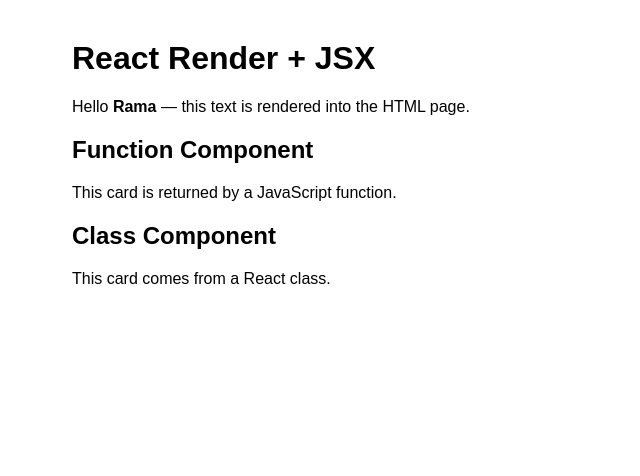
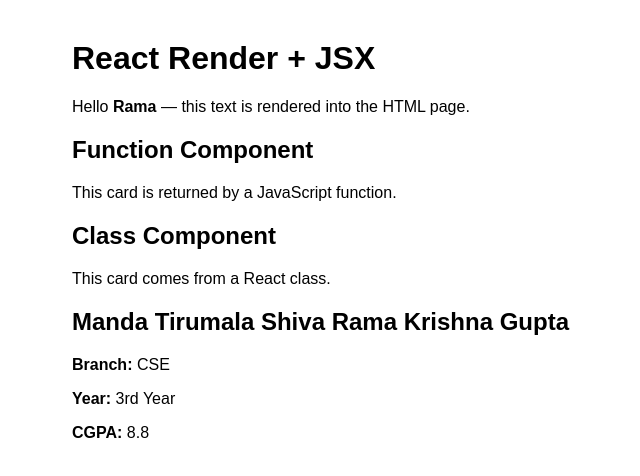
Before and after one commit to shiva31rama-cell/FSD2-LAB-SYLLABUS, a React (Vite) app in the folder 05-react-render-html-jsx-components/: page / in a window 1280 px wide. Shown: the top 476 px of the page, without its empty margins (168-808 px from the left). Built offline with nearby package versions, Linux system fonts and the light colour scheme.

Commit message:
feat: add personal StudentCard props example

```diff
--- a/05-react-render-html-jsx-components/src/main.jsx
+++ b/05-react-render-html-jsx-components/src/main.jsx
@@ -1,24 +1,47 @@
 import React from 'react';
 import { createRoot } from 'react-dom/client';
+import StudentCard from './StudentCard';
 
 function FunctionCard() {
-  return <div><h2>Function Component</h2><p>This card is returned by a JavaScript function.</p></div>;
+  return (
+    <div className="student-card">
+      <h2>Function Component</h2>
+      <p>This card is returned by a JavaScript function.</p>
+    </div>
+  );
 }
 
 class ClassCard extends React.Component {
   render() {
-    return <div><h2>Class Component</h2><p>This card comes from a React class.</p></div>;
+    return (
+      <div className="student-card">
+        <h2>Class Component</h2>
+        <p>This card comes from a React class.</p>
+      </div>
+    );
   }
 }
 
 function App() {
   const name = 'Rama';
-  return <main style={{fontFamily:'Arial',maxWidth:800,margin:'40px auto'}}>
-    <h1>React Render + JSX</h1>
-    <p>Hello <b>{name}</b> — this text is rendered into the HTML page.</p>
-    <FunctionCard />
-    <ClassCard />
-  </main>;
+
+  return (
+    <main style={{ fontFamily: 'Arial', maxWidth: 800, margin: '40px auto' }}>
+      <h1>React Render + JSX</h1>
+      <p>Hello <b>{name}</b> — this text is rendered into the HTML page.</p>
+
+      <FunctionCard />
+      <ClassCard />
+
+      {/* Third StudentCard: details are passed as props. */}
+      <StudentCard
+        name="Manda Tirumala Shiva Rama Krishna Gupta"
+        branch="CSE"
+        year="3rd Year"
+        cgpa="8.8"
+      />
+    </main>
+  );
 }
 
 createRoot(document.getElementById('root')).render(<App />);
```
